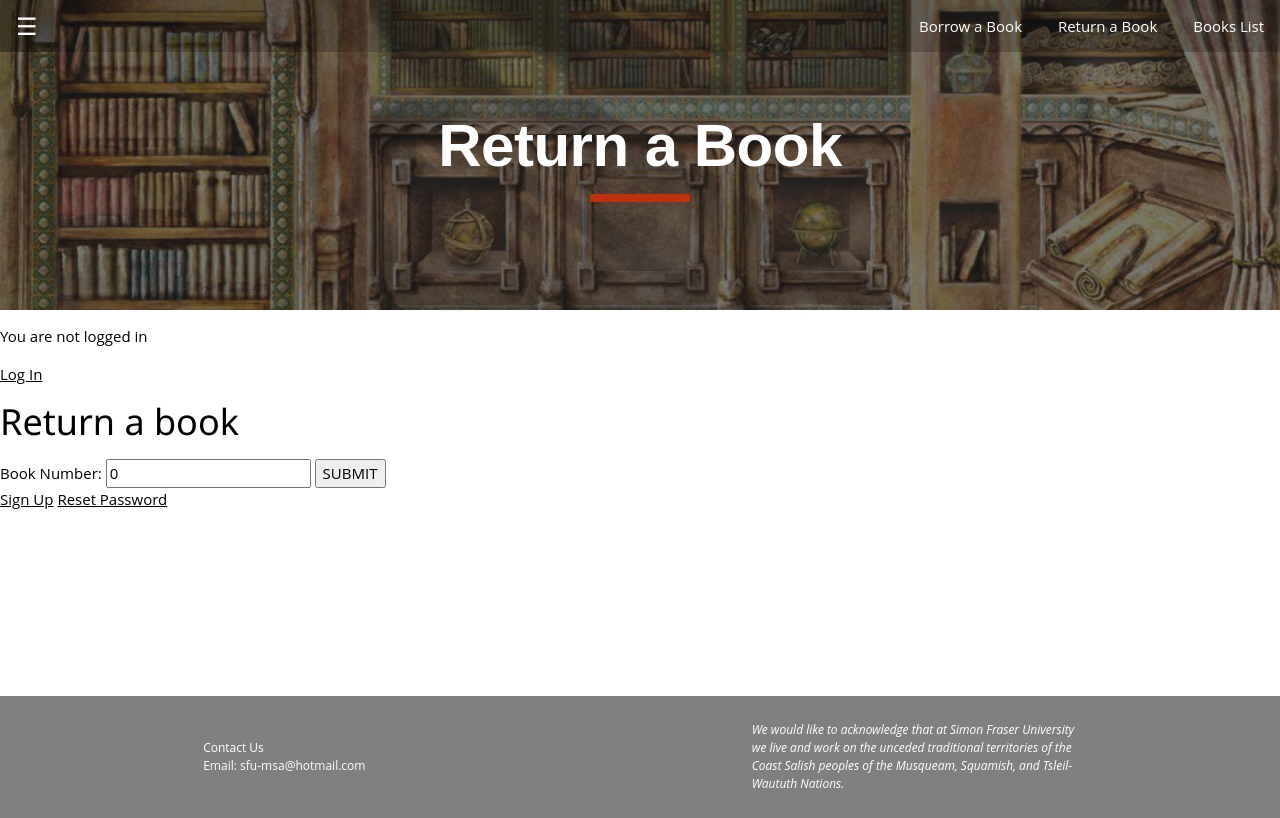
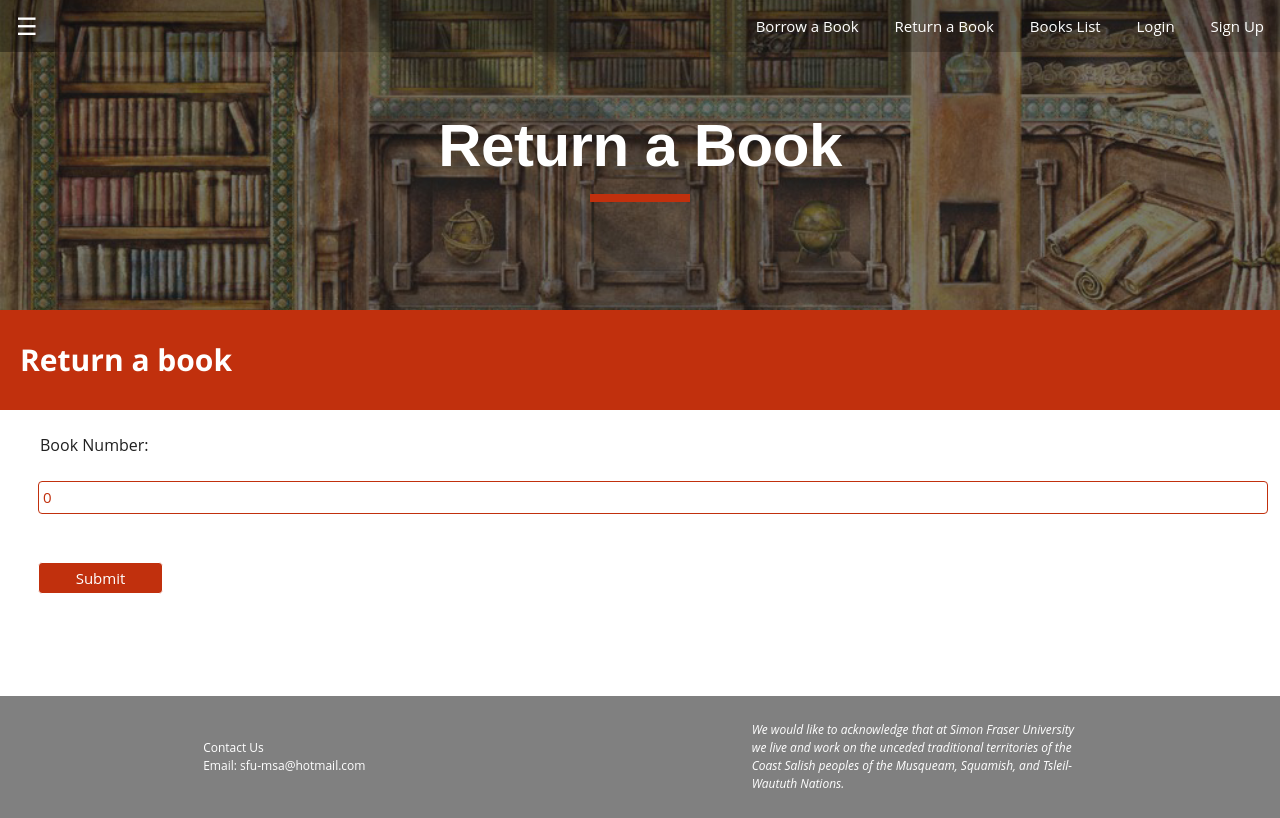
Before and after one commit to rqawasme/MSA-Library, a Django app: page /signin/ in a window 1280 px wide. Run offline with Django 4.2, Linux system fonts and the light colour scheme; style sheets or scripts are compiled from the project's sources; parts of the project's set-up code (start-up, migrations or seed data) failed here and were passed over; some libraries are stand-ins or nearby versions.

Commit message:
revamped the whole ui

```diff
--- a/library/static/pages/css/styles.scss
+++ b/library/static/pages/css/styles.scss
@@ -16,6 +16,7 @@ header {
     top: 0;
     width: 100%;
     height: 50px;
+    z-index: 9;
 
     .pancake_sidebar {
         border-right: 1px solid #ccc!important;
@@ -23,13 +24,12 @@ header {
         width: 200px;
         background-color: #fff;
         position: fixed!important;
-        z-index: 10;
         overflow: auto;
     }
 
     .top_nav {
         color: white;
-        @media screen and (max-width: 420px) {
+        @media screen and (max-width: 614px) {
             display: none;
         }
     }
@@ -79,6 +79,10 @@ header {
         margin: 0;
         position: relative;
 
+        @media screen and (max-width: 500px) {
+            font-size: 35px;
+        }
+
         &::before {
             content: '';
             position: absolute;
@@ -97,8 +101,6 @@ header {
 }
 
 #footer {
-//    position: fixed;
-//    bottom: 0;
    width: 100%;
    min-height: 60px;   /* Height of the footer */
    background: grey;
@@ -117,3 +119,108 @@ header {
     min-height: 200px;
    }
 }
+
+.red_header {
+    width: 100%;
+    background-color: rgba(193,48,13,1);
+    padding-left: 20px;
+    height: 100px;
+    display: flex;
+    align-items: center;
+
+    h2 {
+        color: white;
+        margin: 0;
+        padding: 0;
+        // font-family: 'Lora', 'Arial';
+        vertical-align: baseline;
+        font-weight: 600;
+        line-height: 1.56;
+    }
+}
+
+.form {
+    padding: 1.5rem 20px;
+    margin-right: 10px;
+
+    label {
+        color: rgb(33,33,33);
+        font-size: 16px;
+        padding: 24px 20px;
+        width: 100%;
+        line-height: 1.56;
+        font-weight: 400;
+    }
+
+    .input_field {
+        margin: 24px 18px;
+        border-color: rgba(193,48,13,1);
+        color: rgba(193,48,13,1);
+        text-decoration: none;
+        border: 1px solid;
+        border-radius: 4px;
+        padding: 4px;
+        width: 100%;
+    }
+
+    .input_button {
+        background-color: rgba(193,48,13,1);
+        color: white;
+        margin: 24px 18px;
+        border: none;
+        border-color: rgba(193,48,13,1);
+        border: 1px solid;
+        border-radius: 4px;
+        padding: 4px;
+        width: 125px;
+    }
+
+    .error {
+        color: red;
+    }
+
+    h4 {
+        color: green;
+    }
+}
+
+.login_form {
+    margin: 1.5rem;
+
+    input {
+        margin: 8px 0px;
+        border-color: rgba(193,48,13,1);
+        color: rgba(193,48,13,1);
+        text-decoration: none;
+        border: 1px solid;
+        border-radius: 4px;
+        padding: 4px;
+        width: 100%;
+    }
+
+    .input_button {
+        background-color: rgba(193,48,13,1);
+        color: white;
+        margin: 8px 0 ;
+        border: none;
+        border-color: rgba(193,48,13,1);
+        border: 1px solid;
+        border-radius: 4px;
+        padding: 4px;
+        width: 125px;
+    }
+
+    span {
+        color: rgba(193,48,13,0.7);
+        font-style: italic;
+    }
+}
+
+.lightred_header {
+    width: 100%;
+    background-color: rgba(193,48,13,0.2);
+    padding-left: 20px;
+    min-height: 50px;
+    display: flex;
+    align-items: center;
+}
--- a/library/templates/base.html
+++ b/library/templates/base.html
@@ -17,10 +17,19 @@
     <div id="pancake" class="pancake_sidebar w3-sidebar w3-bar-block w3-border-right" style="display:none" id="mySidebar">
       <button onclick="pancake_close()" class="w3-bar-item w3-large">Close &times;</button>
       <a href="/" class="w3-bar-item w3-button">Borrow a Book</a>
-      <a href="/signin/" class="bar-item w3-button">Return a Book</a>
+      <a href="/signin/" class="w3-bar-item w3-button">Return a Book</a>
+      <a href="/books/" class="w3-bar-item w3-button">Books List</a>
+      {% if user.is_superuser %}
       <a href="/addbook/" class="w3-bar-item w3-button">Add a Book</a>
-      <a href="/books/" class="w3-bar-item w3-button">Books List</a>
       <a href="/history/" class="w3-bar-item w3-button">Borrow History</a>
+      {% endif %}
+      {% if user.is_authenticated %}
+      <a href="{% url 'logout' %}" class="w3-bar-item w3-button">Logout</a>
+      {% else %}
+      <a href="{% url 'login' %}" class="w3-bar-item w3-button">Login</a>
+      <a href="{% url 'signup' %}" class="w3-bar-item w3-button">Sign Up</a>
+      <a href="{% url 'password_reset' %}" class="w3-bar-item w3-button">Reset Password</a>
+      {% endif %}
     </div>
 
     {% comment %} nav button {% endcomment %}
@@ -28,8 +37,14 @@
       <button  class="pancake_button" role="button" title="Show sidebar" onclick="pancake_open()">☰</button>
       <div class="top_nav">
         <a href="/" class="w3-bar-item w3-button">Borrow a Book</a>
-        <a href="/signin/" class="bar-item w3-button">Return a Book</a>
+        <a href="/signin/" class="w3-bar-item w3-button">Return a Book</a>
         <a href="/books/" class="w3-bar-item w3-button">Books List</a>
+        {% if user.is_authenticated %}
+        <a href="{% url 'logout' %}" class="w3-bar-item w3-button">Logout</a>
+        {% else %}
+        <a href="{% url 'login' %}" class="w3-bar-item w3-button">Login</a>
+        <a href="{% url 'signup' %}" class="w3-bar-item w3-button">Sign Up</a>
+        {% endif %}
       </div>
     </div>
   </div>
@@ -42,25 +57,8 @@
       </h1>
     </div>
 
-
-
-
-    {% if user.is_authenticated %}
-      Hi {{ user.get_full_name }}!
-    {% else %}
-      <p>You are not logged in</p>
-      <a href="{% url 'login' %}">Log In</a>
-    {% endif %}
-
     {% block content %}
     {% endblock %}
-
-    {% if user.is_authenticated %}
-      <a href="{% url 'logout' %}">Logout</a>
-    {% else %}
-      <a href="{% url 'signup' %}">Sign Up</a>
-      <a href="{% url 'password_reset' %}">Reset Password</a>
-    {% endif %}
   </div>
   <div id="footer">
     <div>
@@ -80,7 +78,7 @@
 <script>
   function pancake_open() {
     document.getElementById("pancake").style.display = "block";
-    {% comment %} document.getElementById("pancake").style.width = "100%"; {% endcomment %}
+    document.getElementById("pancake").style.width = "100%";
   }
 
   function pancake_close() {
--- a/library/templates/signin.html
+++ b/library/templates/signin.html
@@ -5,14 +5,21 @@
 {% block main_title %}Return a Book{% endblock %}
 
 {% block content %}
-<h1>Return a book</h1>
-<form method="post">
-  {%csrf_token%}
-  {% if error %}
-  <p>Please input a valid book number. It can be found on the inside of the cover.</p>
-  {%endif%}
-  <label for="book_number">Book Number: </label>
-  <input id="book_number" type="number" name="book_number" value="0">
-  <input type="submit" value="SUBMIT">
-</form>
+<div class="red_header">
+  <h2>Return a book</h2>
+</div>
+<div class="form">
+  <form method="post">
+    {%csrf_token%}
+    {% if error %}
+    <p class="error">Please input a valid book number. It can be found on the inside of the cover.</p>
+    {%endif%}
+    {% if success %}
+      <h4>Returned {{book.title}} Successfully! Jazakallah Khair!</h4>
+    {% endif %}
+    <label for="book_number">Book Number: </label><br/>
+    <input id="book_number" type="number" name="book_number" value="0" class="input_field">
+    <input type="submit" value="Submit" class="input_button">
+  </form>
+</div>
 {% endblock %}
--- a/library/views.py
+++ b/library/views.py
@@ -37,8 +37,8 @@ class SignoutView(LoginRequiredMixin, View):
         signout.save()
         book.available = False
         book.save()
-        context = {"book_number": book_number, "book": book}
-        return render(request, "signout_success.html", context)
+        context = {"book_number": book_number, "book": book, "success": True}
+        return render(request, "signout.html", context)
 
 class SigninView(View):
     def get(self, request, *args, **kwargs):
@@ -64,8 +64,8 @@ class SigninView(View):
         book.available = True
         book.save()
 
-        context = {"book_number": book_number, "book": book}
-        return render(request, "return_success.html", context)
+        context = {"book_number": book_number, "book": book, "success": True}
+        return render(request, "signin.html", context)
 
 class BooksView(ListView):
     model = Books
```
Also changed, not shown: accounts/templates/registration/login.html (+20 -6 lines), accounts/templates/registration/signup.html (+11 -4 lines), library/templates/add_book.html (+14 -6 lines), library/templates/library/books_list.html (+14 -17 lines), library/templates/return_success.html (deleted, +0 -7 lines), library/templates/signout.html (+17 -10 lines), library/templates/signout_success.html (deleted, +0 -7 lines), library/templates/signouts_history.html (+15 -10 lines).
